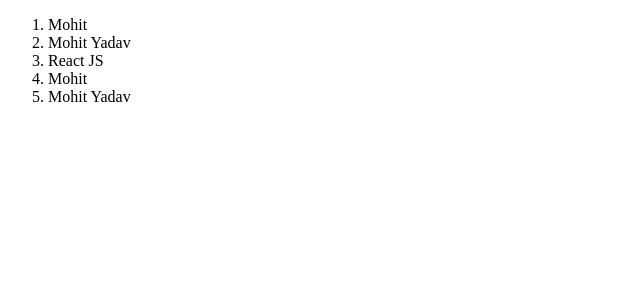
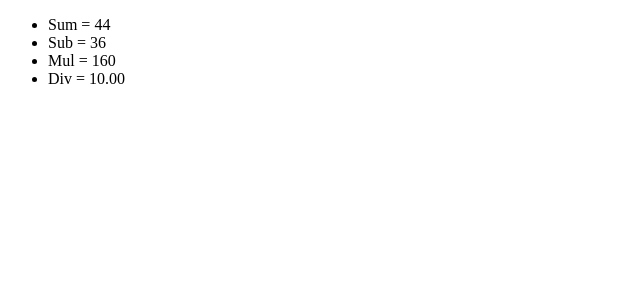
Before and after one commit to curious-99/Learn-React, a React (Create React App) app: page / in a window 1280 px wide. Shown: the top 300 px of the page, without its empty margins (0-640 px from the left). Built offline with nearby package versions, Linux system fonts and the light colour scheme.

Commit message:
Lect 22 Simple Calculator

```diff
--- a/src/App.js
+++ b/src/App.js
@@ -48,16 +48,34 @@
 // export default App;
 
 
-// Lecture -21 ES6 Modules Import Export in React JS
-const youtuber = "Mohit Yadav";
-const favprog = "React JS";
-function myName(){
-    let name = 'Mohit';
-    return name;
-}
-function myNames(){
-    let names = 'Mohit Yadav';
-    return names;
-}
-export default youtuber;
-export {favprog,myName,myNames};
+// // Lecture -21 ES6 Modules Import Export in React JS
+// const youtuber = "Mohit Yadav";
+// const favprog = "React JS";
+// function myName(){
+//     let name = 'Mohit';
+//     return name;
+// }
+// function myNames(){
+//     let names = 'Mohit';
+//     return names;
+// }
+// export default youtuber;
+// export {favprog,myName,myNames};
+
+
+//Lecture - 22 Create Simple Calculator App in reactJS.
+import React from 'react';
+import {add,sub,mul,div} from './calc';
+
+function App(){
+    return(
+        <>
+        <ul>
+            <li>Sum = {add(40,4)}</li>
+            <li>Sub = {sub(40,4)}</li>
+            <li>Mul = {mul(40,4)}</li>
+            <li>Div = {div(40,4)}</li>
+        </ul>
+    </>
+    );
+} export default App;
--- /dev/null
+++ b/src/calc.jsx
@@ -0,0 +1,18 @@
+function add(a,b){
+    let sum = a+b;
+    return sum;
+}
+function sub(a,b){
+    let minus = a-b;
+    return minus;
+}
+function mul(a,b){
+    let mult = a*b;
+    return mult;
+}
+function div(a,b){
+    let divi = a/b;
+    divi = divi.toFixed(2);
+    return divi;
+}
+export {add,sub,mul,div};
--- a/src/index.js
+++ b/src/index.js
@@ -172,16 +172,20 @@
 // ReactDOM.render(<App/>,document.getElementById('root'));
 
 
-// Lecture -21 ES6 Modules Import Export in React JS
-import * as ques from './App';
-ReactDOM.render(
-    <>
-        <ol>
-            <li>Mohit</li>
-            <li> {ques.default}</li>
-            <li> {ques.favprog}</li>
-            <li> {ques.myName()}</li>
-            <li> {ques.myNames()}</li>
-        </ol>
-    </>, document.getElementById('root')
-);
+// // Lecture -21 ES6 Modules Import Export in React JS
+// import * as ques from './App';
+// ReactDOM.render(
+//     <>
+//         <ol>
+//             <li>Mohit</li>
+//             <li> {ques.default}</li>
+//             <li> {ques.favprog}</li>
+//             <li> {ques.myName()}</li>
+//             <li> {ques.myNames()}</li>
+//         </ol>
+//     </>, document.getElementById('root')
+// );
+
+//Lecture - 22 Create Simple Calculator App in reactJS.
+import App from './App';
+ReactDOM.render(<App/>,document.getElementById('root'));
```
